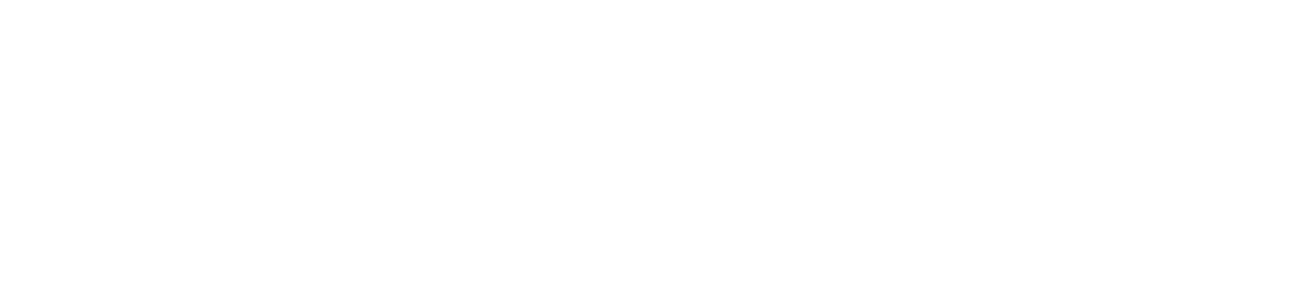
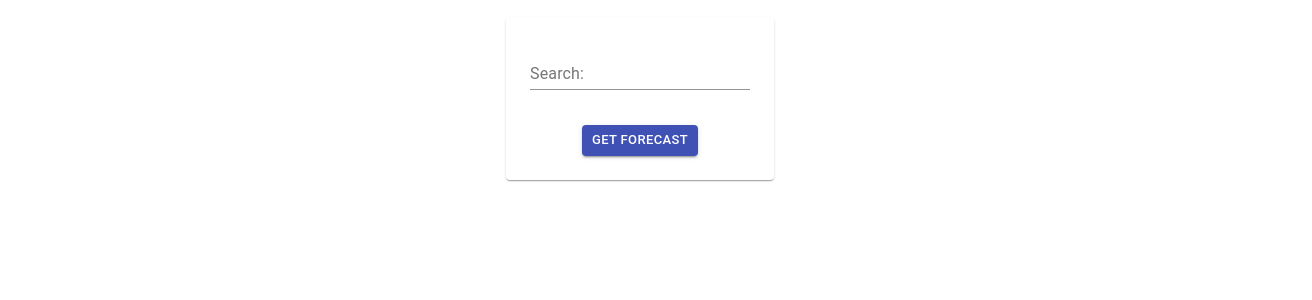
Before and after one commit to superginrai/weather-app, a React (Create React App) app: page /search in a window 1280 px wide. Shown: the top 300 px of the page, 1312 px wide, since content can reach past the window. Built offline with nearby package versions, Linux system fonts and the light colour scheme.

Commit message:
deploy it

```diff
--- a/package.json
+++ b/package.json
@@ -1,4 +1,5 @@
 {
+  "homepage": "http://superginrai.github.io/weather-app",
   "name": "weather",
   "version": "0.1.0",
   "private": true,
@@ -18,6 +19,8 @@
     "redux-saga": "^1.1.3"
   },
   "scripts": {
+    "predeploy": "npm run build",
+    "deploy": "gh-pages -d build",
     "start": "react-scripts start",
     "build": "react-scripts build",
     "test": "react-scripts test",
@@ -37,5 +40,8 @@
       "last 1 firefox version",
       "last 1 safari version"
     ]
+  },
+  "devDependencies": {
+    "gh-pages": "^2.2.0"
   }
 }
--- a/src/App.js
+++ b/src/App.js
@@ -1,5 +1,6 @@
 import React, { Component } from 'react';
 import './index.css';
+import SearchPage from './components/SearchPage/SearchPage';
 import ForecastPage from './components/ForecastPage/ForecastPage';
 import { BrowserRouter as Router, Route, Redirect, Switch } from 'react-router-dom';
 
@@ -12,6 +13,9 @@ class App extends Component {
           <Switch>
             <Redirect exact from="/" to="/forecast" />
             <Route
+              path="/search"
+              component={SearchPage} />
+            <Route
               path="/forecast"
               component={ForecastPage} />
           </Switch>
--- a/src/components/ForecastPage/ForecastPage.js
+++ b/src/components/ForecastPage/ForecastPage.js
@@ -24,7 +24,7 @@ const styles = theme => ({
       alignItems: 'center',
       padding: theme.spacing(3),
       textAlign: 'center',
-      marginTop: '185px',
+      marginTop: '50px',
       color: theme.palette.text.secondary,
   },
 });
@@ -43,7 +43,6 @@ class ForecastPage extends Component {
     super(props)
 
     this.state = {
-        tempF: [],
         search: '',
     };
 }
@@ -75,6 +74,7 @@ class ForecastPage extends Component {
     //     .catch(err => {
     //         console.error(err);
     //     });
+
     event.preventDefault();
     const action = { type: 'SEARCH_WEATHER_API', payload: this.state.search, };
     this.props.dispatch(action);
@@ -93,6 +93,7 @@ class ForecastPage extends Component {
         // this.setState({
         //     search: '',
         //});
+
   };
 
   render() {
@@ -107,8 +108,9 @@ class ForecastPage extends Component {
           // </div>
 
 <div className={classes.root}>
-<Grid container spacing={8} justify={'center'}>
+<Grid container spacing={3} justify={'center'}>
     <Paper alignitems={'center'} className={classes.paper}>
+    {/* <Grid container spacing={3} alignitems={'center'}>      */}
         <form onSubmit={this.apiCall}>
             <Grid item xs>
                 <FormControl>
@@ -116,23 +118,26 @@ class ForecastPage extends Component {
                         Search:</InputLabel>
                         <Input className="input" onChange={this.handleSearch()} value={this.state.search} placeholder='city' />
                 </FormControl>
-                {/* <Button variant="contained" size="small" color="primary" type="submit">
-                    GET FORECAST</Button> */}
             </Grid>
             <Grid item xs style={{ marginTop: 35 }}>
                 <Button variant="contained" size="small" color="primary" type="submit">
                     GET FORECAST</Button>
             </Grid>
         </form>
+
         {/* The temperature is {this.props.searchResultsmap(result =>
                              <li> key={result.id} result={result}/>)} degrees F right now!  */}
            {/* <ul> { this.props.searchResults.map (item => <li key={item.id}>{item.data.current.temp_f} tacos</li>) }</ul> */}
            {/* <ul>{this.props.searchResults.searchResults.data.current.temp_f}</ul> */}
+
+        <Grid container spacing={3} alignitems={'center'}>
+            <Grid item xs={12}>
                     <ul>
                         {this.props.searchResults.map(result =>
                             <ResultWeather key={result.id} result={result} day={0}/>)}
                     </ul>
-            <Grid container spacing={3}>
+            </Grid>
+
                 <Grid item xs={3}>
                     <ul>
                         {this.props.searchResults.map(result =>
@@ -152,6 +157,7 @@ class ForecastPage extends Component {
                     </ul>
                 </Grid>
             </Grid>
+        {/* </Grid> */}
     </Paper>
 </Grid>
 </div>
--- /dev/null
+++ b/src/components/SearchPage/SearchPage.js
@@ -0,0 +1,109 @@
+import React, { Component } from 'react';
+import { connect } from 'react-redux';
+import axios from 'axios';
+import Input from '@material-ui/core/Input';
+import InputLabel from '@material-ui/core/InputLabel';
+import FormControl from '@material-ui/core/FormControl';
+import Button from '@material-ui/core/Button';
+import Paper from '@material-ui/core/Paper';
+import Grid from '@material-ui/core/Grid';
+import PropTypes from 'prop-types';
+import { withStyles } from '@material-ui/core/styles';
+import ResultWeather from '../ResultWeather/ResultWeather'
+import ResultForecast from '../ResultForecast/ResultForecast'
+//import './App.css';
+
+const styles = theme => ({
+  root: {
+      flexGrow: 1,
+      justify: 'center',
+      alignItems: 'center',
+  },
+  paper: {
+      justify: 'center',
+      alignItems: 'center',
+      padding: theme.spacing(3),
+      textAlign: 'center',
+      marginTop: '50px',
+      color: theme.palette.text.secondary,
+  },
+});
+
+const mapReduxStateToProps = state => ({
+    searchResults: state.searchResults.searchResults,
+});
+
+// const mapReduxStateToProps = (reduxState) => (
+//     { reduxState }
+// );
+
+class ForecastPage extends Component {
+
+  constructor(props) {
+    super(props)
+
+    this.state = {
+        search: '',
+    };
+}
+
+  handleSearch = () => event => {
+    this.setState({
+        ...this.state.search,
+        search: event.target.value,
+    });
+  }
+
+
+  apiCall = event => {
+
+    event.preventDefault();
+    const action = { type: 'SEARCH_WEATHER_API', payload: this.state.search, };
+    this.props.dispatch(action);
+    console.log(action);
+    console.log(this.state.search);
+    this.setState({
+            search: '',
+    });
+    this.props.history.push('/forecast');
+
+
+  };
+
+  render() {
+       const { classes } = this.props;
+      return (
+
+
+<div className={classes.root}>
+<Grid container spacing={8} justify={'center'}>
+    <Paper alignitems={'center'} className={classes.paper}>
+        <form onSubmit={this.apiCall}>
+            <Grid item xs>
+                <FormControl>
+                    <InputLabel htmlFor="apiSearch">
+                        Search:</InputLabel>
+                        <Input className="input" onChange={this.handleSearch()} value={this.state.search} placeholder='city' />
+                </FormControl>
+                {/* <Button variant="contained" size="small" color="primary" type="submit">
+                    GET FORECAST</Button> */}
+            </Grid>
+            <Grid item xs style={{ marginTop: 35 }}>
+                <Button variant="contained" size="small" color="primary" type="submit">
+                    GET FORECAST</Button>
+            </Grid>
+        </form>
+
+    </Paper>
+</Grid>
+</div>
+      );
+
+  }
+}
+
+ForecastPage.propTypes = {
+  classes: PropTypes.object.isRequired,
+};
+
+export default connect(mapReduxStateToProps)(withStyles(styles)(ForecastPage));
--- a/src/index.js
+++ b/src/index.js
@@ -6,12 +6,10 @@ import App from './App';
 import { createStore, applyMiddleware, combineReducers } from 'redux';
 import { takeEvery, call, put as dispatch } from 'redux-saga/effects';
 import { Provider } from 'react-redux';
-//import logger from 'redux-logger';
 import * as serviceWorker from './serviceWorker';
 
 
 import createSagaMiddleware from 'redux-saga';
-//import logger from 'redux-logger';
 
 import reducer from './redux/reducers';
 
```
Also changed, not shown: 1 other file (tests, documents, lock files or other folders).
